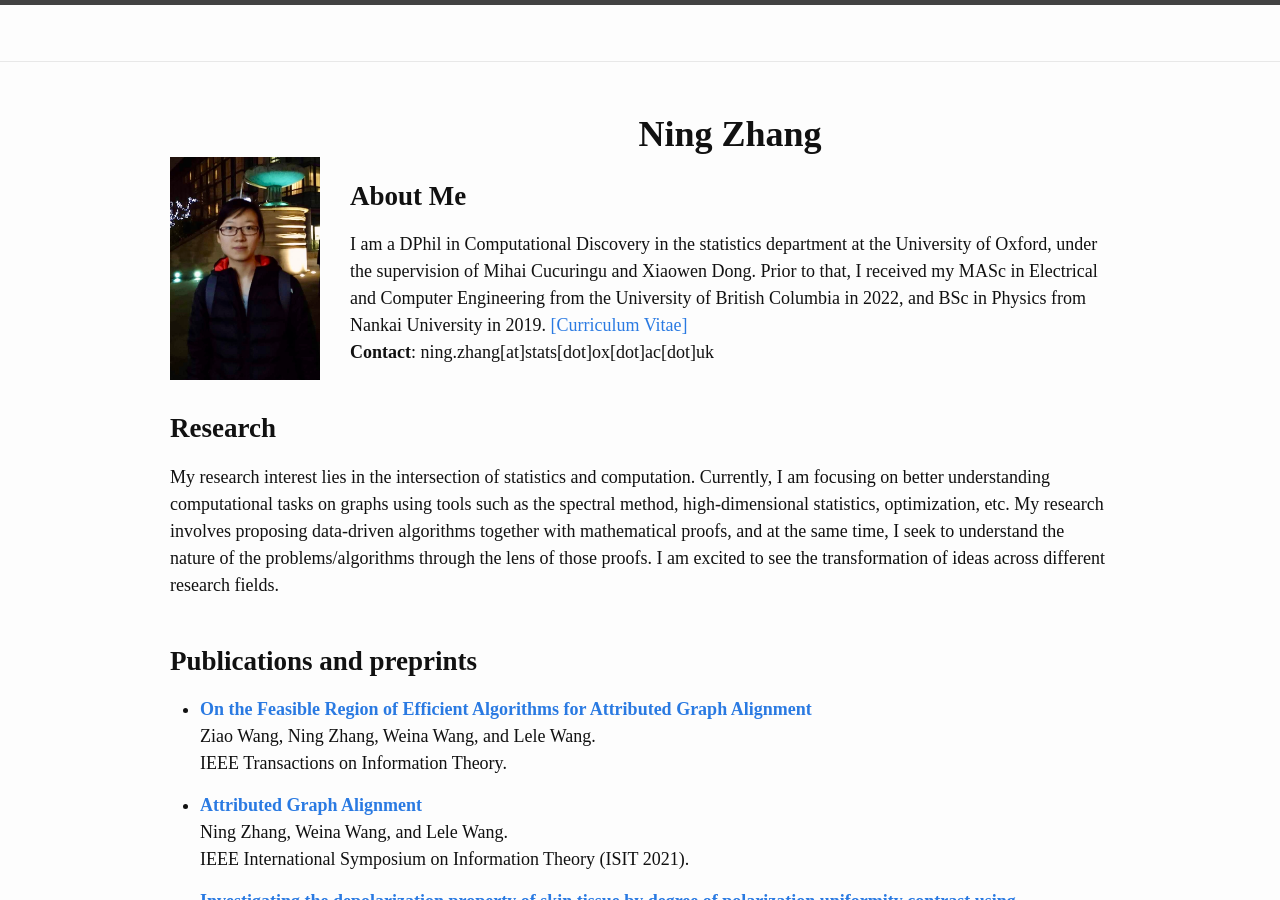
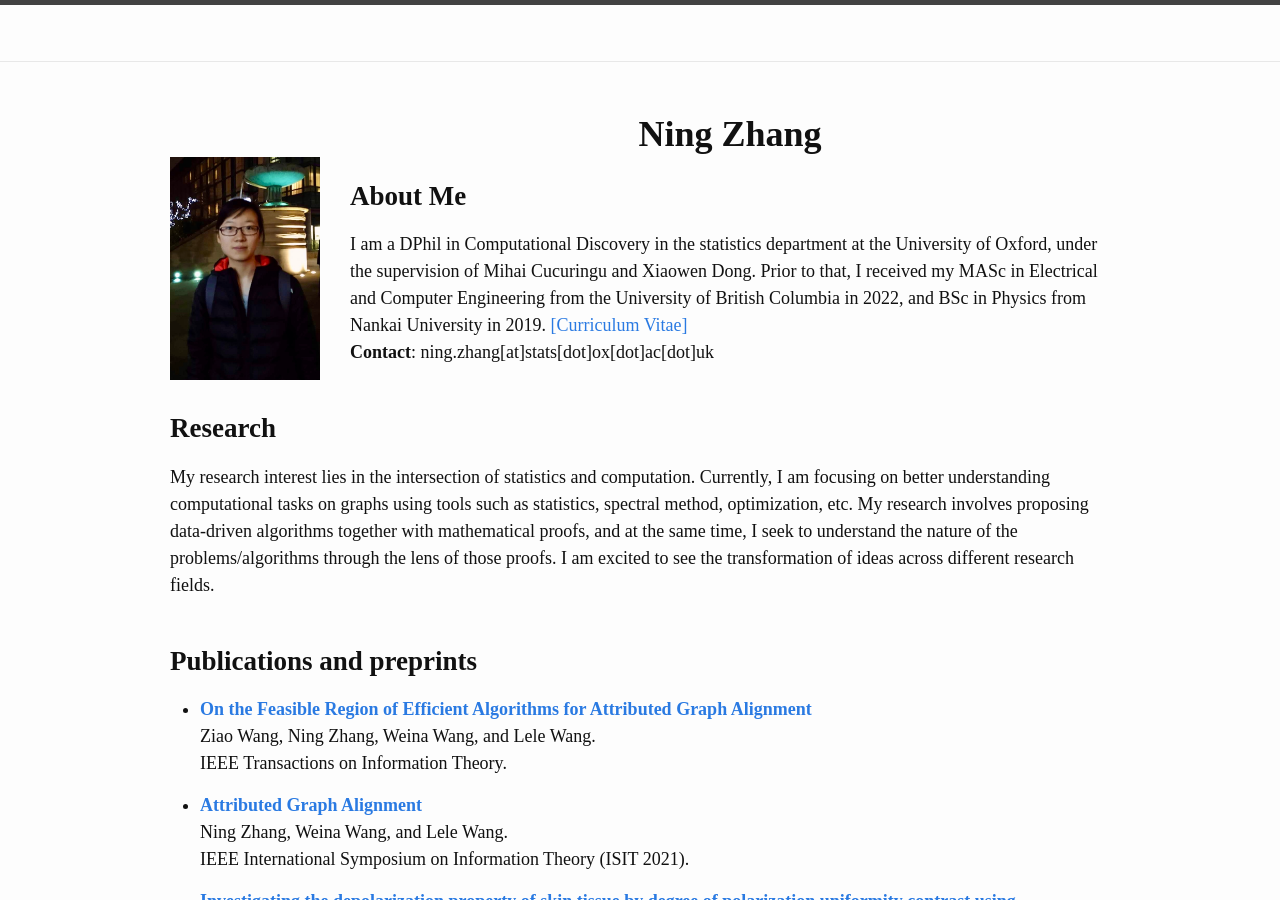
Before and after one commit to NingZhang-Git/NZ_website, a Jekyll site: the page built from index.md, in a window 1280 px wide and 900 px high. Built offline with Jekyll 4.4.1, drawn with Linux system fonts in a browser that asks for light colours.

Commit message:
Update index.md

```diff
--- a/index.md
+++ b/index.md
@@ -16,7 +16,7 @@ I am a DPhil in Computational Discovery in the statistics department at the Univ
 <br/>
 <br/>
 ## **Research**
-My research interest lies in the intersection of statistics and computation. Currently, I am focusing on better understanding computational tasks on graphs using tools such as the spectral method, high-dimensional statistics, optimization, etc. My research involves proposing data-driven algorithms together with mathematical proofs, and at the same time, I seek to understand the nature of the problems/algorithms through the lens of those proofs. I am excited to see the transformation of ideas across different research fields.
+My research interest lies in the intersection of statistics and computation. Currently, I am focusing on better understanding computational tasks on graphs using tools such as statistics, spectral method, optimization, etc. My research involves proposing data-driven algorithms together with mathematical proofs, and at the same time, I seek to understand the nature of the problems/algorithms through the lens of those proofs. I am excited to see the transformation of ideas across different research fields.
 <br/>
 <br/>
 
```
